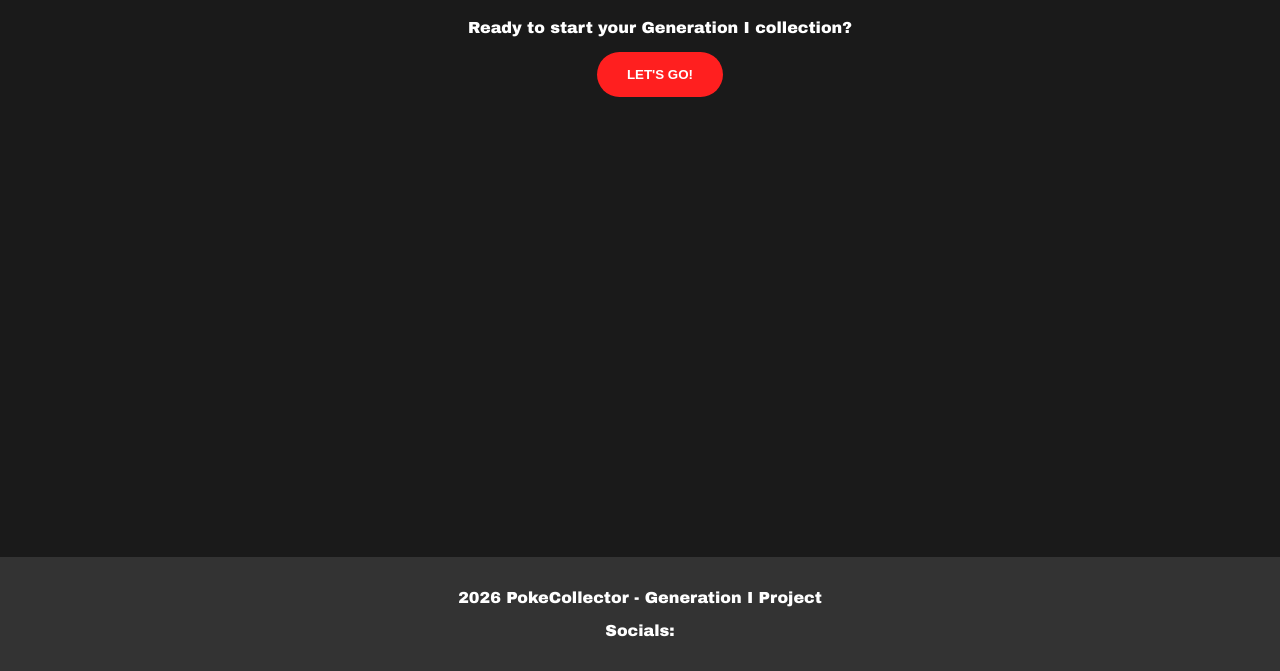
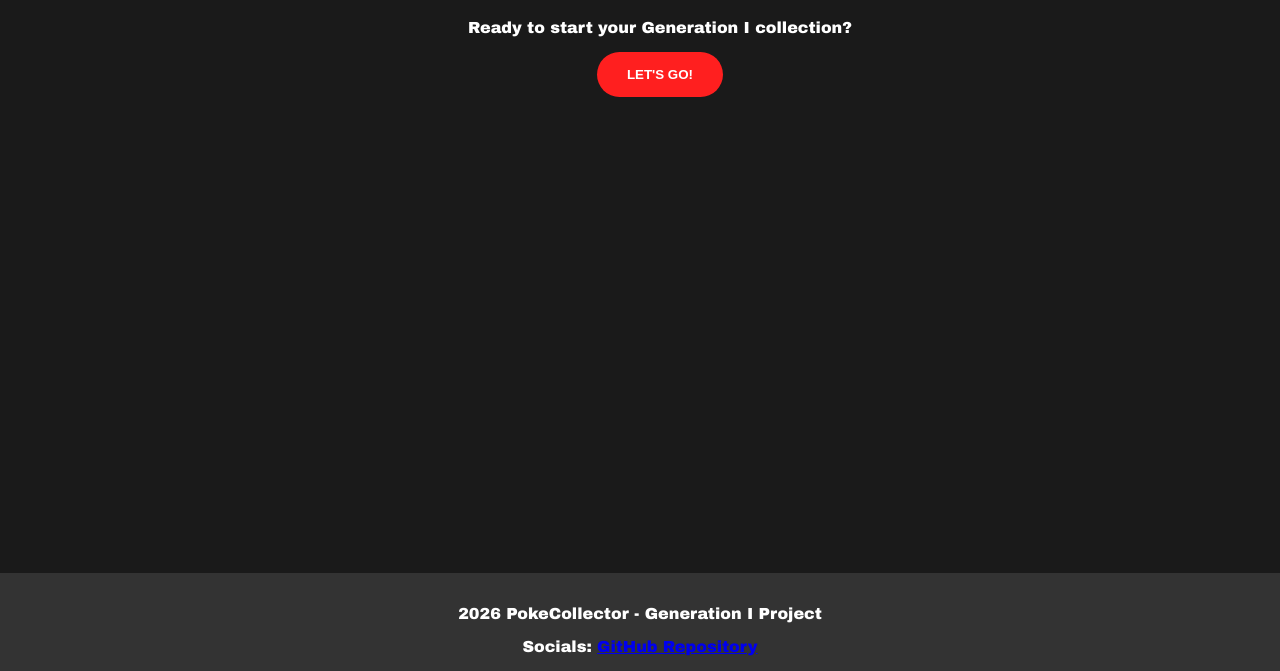
Before and after one commit to januarysuchodolski67/pokecollector, a plain HTML site: page static/index.html in a window 1280 px wide. Shown: the part 209-880 px from the top of the page. Drawn offline with Linux system fonts and the light colour scheme.

Commit message:
update socials

```diff
--- a/static/index.html
+++ b/static/index.html
@@ -36,7 +36,12 @@
 
     <footer class="main-footer">
         <p>2026 PokeCollector - Generation I Project</p>
-        <p>Socials:</p>
+        <div class="socials">
+            <span>Socials: </span>
+            <a href="https://github.com/januarysuchodolski67/pokecollector" target="_blank" rel="noopener noreferrer">
+                GitHub Repository
+            </a>
+        </div>
     </footer>
 
     <script src="app.js"></script>
```
Also changed, not shown: 1 other file.
